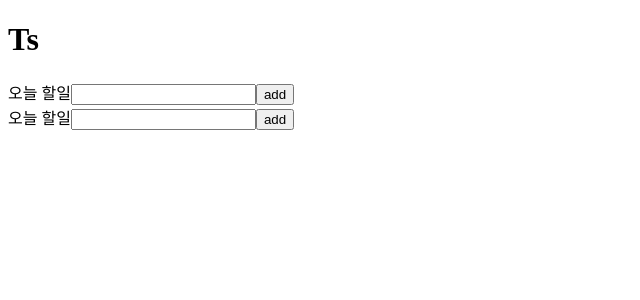
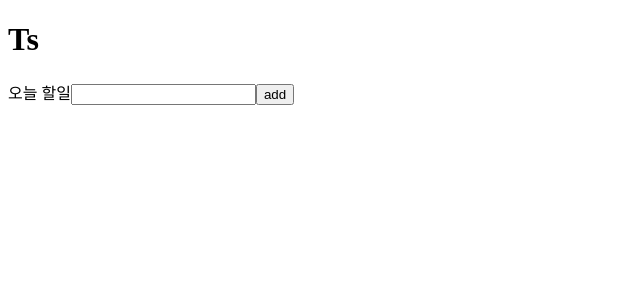
Before and after one commit to kyoungjin2310/vue-typescript, a Vue app: page / in a window 1280 px wide. Shown: the top 300 px of the page, without its empty margins (0-640 px from the left). Built offline with nearby package versions, Linux system fonts and the light colour scheme.

Commit message:
feat: 코드 정리

```diff
--- a/src/App.vue
+++ b/src/App.vue
@@ -12,12 +12,12 @@
         @add="addTodoItem"
       />
       <!-- v-model로 사용할경우 @input: value 로 사용해야함 -->
-      <TodoInput
+      <!-- <TodoInput
         v-model="test"
         :item="test"
         @inputEvent="updateVmodel"
         @add="addTodoItem"
-      />
+      /> -->
       <div>
         <ul>
           <TodoListItem
--- a/src/router/index.ts
+++ b/src/router/index.ts
@@ -1,11 +1,11 @@
+import AppVue from '@/App.vue';
 import { createRouter, createWebHistory, RouteRecordRaw } from 'vue-router';
-import HomeView from '../views/HomeView.vue';
 
 const routes: Array<RouteRecordRaw> = [
   {
     path: '/',
     name: 'home',
-    component: HomeView,
+    component: AppVue,
   },
   // {
   //   path: "/about",
--- a/src/views/HomeView.vue
+++ b/src/views/HomeView.vue
@@ -1,18 +1,11 @@
 <template>
   <div class="home">
     <img alt="Vue logo" src="../assets/logo.png" />
-    <TodoInput msg="Welcome to Your Vue.js + TypeScript App" />
   </div>
 </template>
 
 <script lang="ts">
 import { defineComponent } from 'vue';
-import TodoInput from '@/components/TodoInput.vue'; // @ is an alias to /src
 
-export default defineComponent({
-  name: 'TodoInput',
-  components: {
-    TodoInput,
-  },
-});
+export default defineComponent({});
 </script>
```
